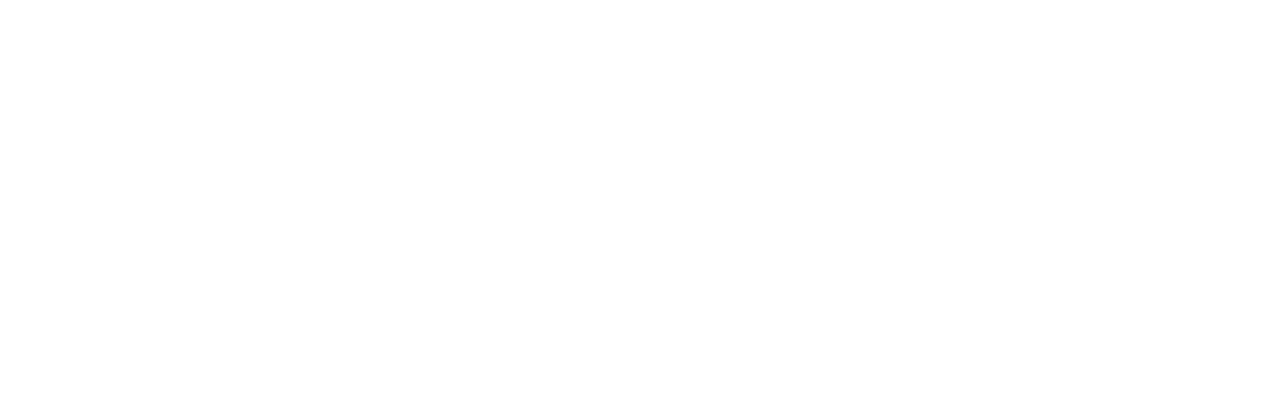
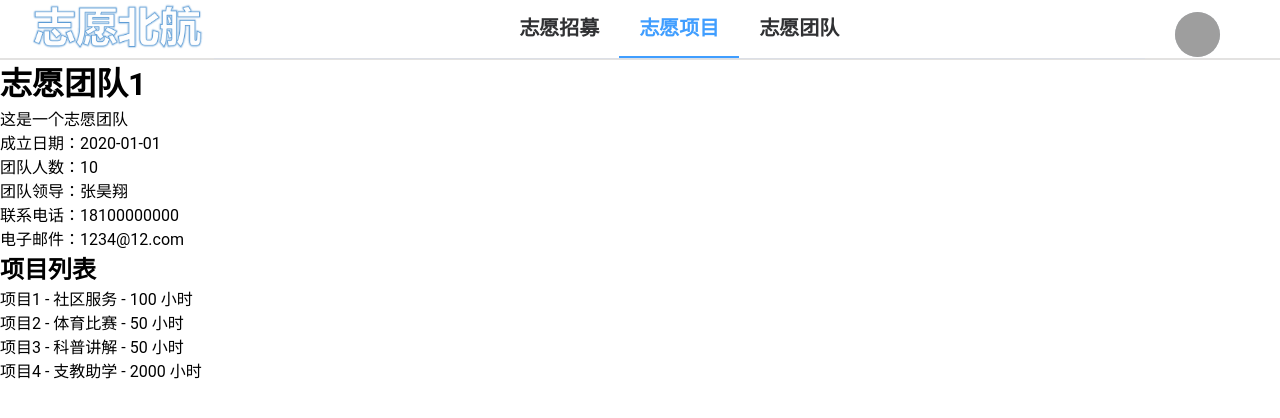
Before and after one commit to Hao7un/DataBase-BUAA-2023, a Vue app in the folder frontend/: page /team/info/1 in a window 1280 px wide. Before the commit this address had no page. Shown: the top 418 px of the page. Built offline with nearby package versions, Linux system fonts and the light colour scheme; no server answers; grey boxes are pictures that could not be loaded.

Commit message:
init TeamInfoPage

```diff
--- a/frontend/src/components/HomeHeader.vue
+++ b/frontend/src/components/HomeHeader.vue
@@ -15,7 +15,7 @@
         <el-avatar :size="45" src="https://cube.elemecdn.com/3/7c/3ea6beec64369c2642b92c6726f1epng.png"></el-avatar>
         <template #dropdown>
           <el-dropdown-menu>
-            <el-dropdown-item @click="changeToUserInfo()">个人主页</el-dropdown-item>
+            <el-dropdown-item @click="changeToUser()">个人主页</el-dropdown-item>
             <el-dropdown-item @click="logout()">退出登录</el-dropdown-item>
           </el-dropdown-menu>
         </template>
@@ -54,7 +54,7 @@
         path: '/team/join'
       });
     },
-    changeToUserInfo() {
+    changeToUser() {
       console.log("change to user");
       this.activeMenu = "temp"; // 设置为一个临时的值
       this.$nextTick(() => { // 在下一个 DOM 更新周期后执行
--- a/frontend/src/router/index.js
+++ b/frontend/src/router/index.js
@@ -30,6 +30,11 @@
                     component: () => import('../views/MyProjectPage.vue')
                 },
                 {
+                    path: '/project/info/:projectId',
+                    name: 'projectInfo',
+                    component: () => import('../views/ProjectInfoPage.vue')
+                },
+                {
                     path: '/team/join',
                     name: 'joinTeam',
                     component: () => import('../views/JoinTeamPage.vue')
@@ -38,6 +43,11 @@
                     path: '/team/my',
                     name: 'myTeam',
                     component: () => import('../views/MyTeamPage.vue')
+                },
+                {
+                    path: '/team/info/:teamId',
+                    name: 'teamInfo',
+                    component: () => import('../views/TeamInfoPage.vue')
                 },
                 {
                     path: '/recruitment/join',
--- a/frontend/src/views/MyTeamPage.vue
+++ b/frontend/src/views/MyTeamPage.vue
@@ -142,10 +142,11 @@
                 path: '/team/my'
             })
         },
-        changeToTeamInfoPage(teamId) {
+        changeToTeamInfoPage(id) {
+            console.log(id);
             this.$router.push({
-                path: '/team/info',
-                params: { id: teamId }
+                name: 'teamInfo',
+                params: { teamId: id }
             });
         },
     }
--- /dev/null
+++ b/frontend/src/views/ProjectInfoPage.vue
@@ -0,0 +1,6 @@
+<template>
+
+</template>
+
+<script>
+</script>
--- /dev/null
+++ b/frontend/src/views/TeamInfoPage.vue
@@ -0,0 +1,69 @@
+<template>
+    <h1>{{ teamName }}</h1>
+    <p>{{ teamIntro }}</p>
+    <p>成立日期：{{ foundationDate }}</p>
+    <p>团队人数：{{ number }}</p>
+    <p>团队领导：{{ teamLeader }}</p>
+    <p>联系电话：{{ telephone }}</p>
+    <p>电子邮件：{{ email }}</p>
+    <h2>项目列表</h2>
+    <ul>
+      <li v-for="project in projectList" :key="project.id">
+        {{ project.name }} - {{ project.type }} - {{ project.hours }} 小时
+      </li>
+    </ul>
+</template>
+
+<script>
+export default {
+    created() {
+        this.teamId = this.$route.params.teamId;
+        this.axios.post('http://localhost:5173/team/info', {
+            teamId: this.teamId
+        })
+            .then(res => {
+                console.log(res);
+                if (res.data.code === 0) {
+                    this.teamName = res.data.teamName;
+                    this.teamNumber = res.data.teamNumber;
+                    this.teamIntro = res.data.teamIntro;
+                    this.foundationDate = res.data.foundationDate;
+                    this.teamLeader = res.data.teamLeader;
+                    this.telephone = res.data.telephone;
+                    this.email = res.data.email;
+                    this.projectList = res.data.projectList;
+                }
+            });
+    },
+    data() {
+        return {
+            teamId: '123',
+            teamName: '志愿团队1',
+            teamIntro: '这是一个志愿团队',
+            foundationDate: '2020-01-01',
+            number: '10',
+            teamLeader: '张昊翔',
+            telephone: '18100000000',
+            email: '1234@12.com',
+            projectList: [
+                { id: 1, name: '项目1', type: '社区服务', hours: 100 },
+                { id: 2, name: '项目2', type: '体育比赛', hours: 50 },
+                { id: 3, name: '项目3', type: '科普讲解', hours: 50 },
+                { id: 4, name: '项目4', type: '支教助学', hours: 2000 },
+            ],
+        }
+    },
+    methods: {
+        changeToProjectInfoPage(id) {
+            console.log(id);
+            this.$router.push({
+                name: 'projectInfo',
+                params: { projectId: id }
+            });
+        },
+
+    }
+}
+</script>
+
+<style scoped></style>
--- a/frontend/src/views/UserInfoPage.vue
+++ b/frontend/src/views/UserInfoPage.vue
@@ -115,7 +115,7 @@
 
 export default {
   created() {
-    /*this.axios.post('http://localhost:5173/user/info', {
+    this.axios.post('http://localhost:5173/user/info', {
       collegeId: this.collegeId
     })
       .then(res => {
@@ -126,7 +126,7 @@
           this.volunteerTime = res.data.volunteerTime;
           this.userIntro = res.data.userIntro;
         }
-      });*/
+      });
   },
   data() {
     return {
@@ -144,7 +144,11 @@
       return this.$store.state.userName;
     },
     userType() {
-      return this.$store.state.userType;
+      if (this.$store.state.userType == 0) {
+        return "普通用户";
+      } else if (this.$store.state.userType == 1) {
+        return "管理员";
+      }
     }
   },
   methods: {
--- a/frontend/src/views/WelcomePage.vue
+++ b/frontend/src/views/WelcomePage.vue
@@ -269,7 +269,7 @@
           this.$store.commit("setCollegeId", "21371295");
           this.$store.commit("setPassword", "123456");
           this.$store.commit("setUserName", "张昊翔");
-          this.$store.commit("setUserType", "普通用户");
+          this.$store.commit("setUserType", "0");
           this.$router.push({path: '/project/join'});
         }
         else {
```
Also changed, not shown: 1 other file (tests, documents, lock files or other folders).
